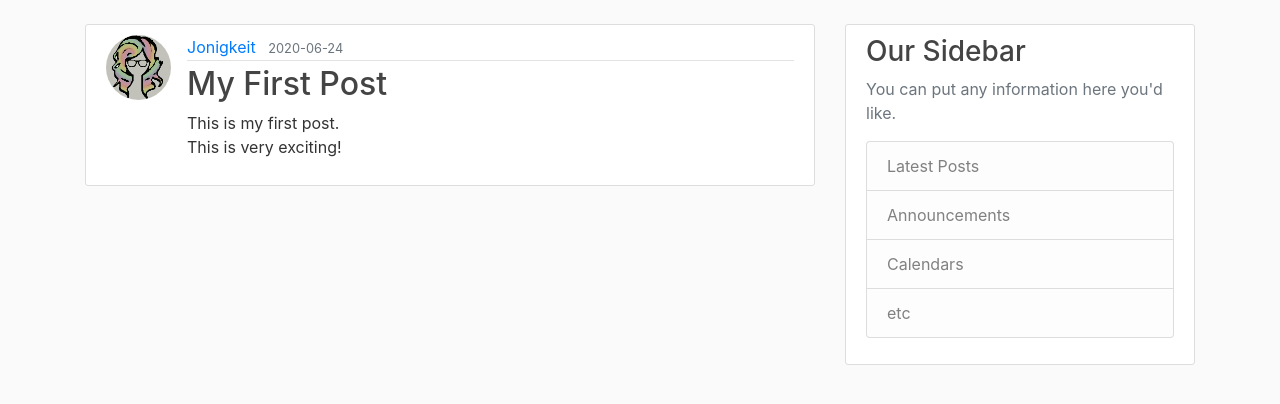
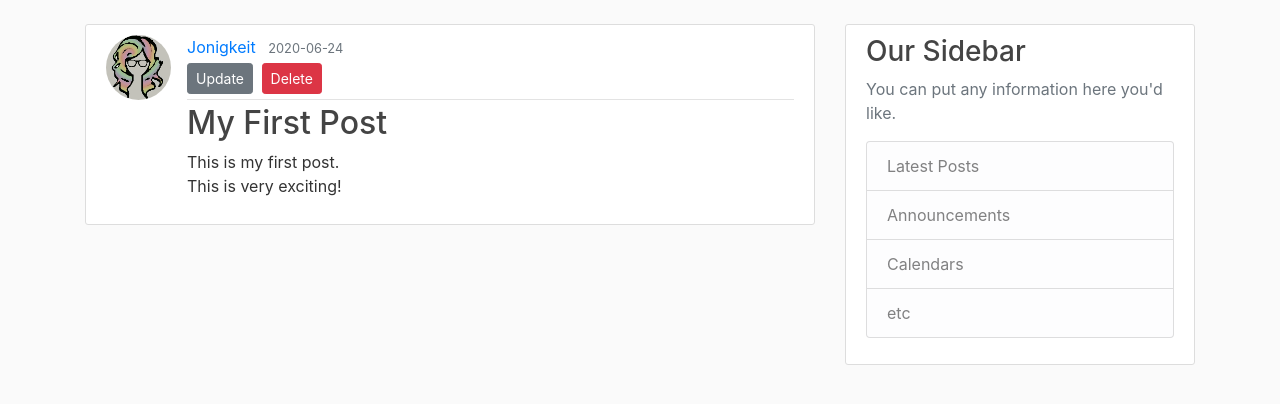
Before and after one commit to JaimieOnigkeit/ResumeProjects, a Flask app: page /post/1 in a window 1280 px wide. Shown: the part 56-460 px from the top of the page. Run offline with Flask 2, Linux system fonts and the light colour scheme; a user stored in the database is signed in; data comes from the database, SQL or seed files in the repository; both versions use the stored data as it was after the commit; parts of the project's set-up code (start-up, migrations or seed data) failed here and were passed over; some libraries are stand-ins or nearby versions.

Commit message:
Update and delete blog posts

```diff
--- a/flask_blog/flask_blog/routes.py
+++ b/flask_blog/flask_blog/routes.py
@@ -1,7 +1,7 @@
 import secrets
 import os
 from PIL import Image
-from flask import Flask, render_template, url_for, flash, redirect, request
+from flask import Flask, render_template, url_for, flash, redirect, request, abort
 from flask_blog.models import User, Post
 from flask_blog.forms import RegistrationForm, LoginForm, UpdateAccountForm, PostForm
 from flask_blog import app, db, bcrypt
@@ -107,9 +107,40 @@ def create_post():
         db.session.commit()
         flash(['Your post has been created!'], ['success'])
         return redirect(url_for('home'))
-    return render_template('create_post.html', title='New Post', form=form)
+    return render_template('create_post.html', title='New Post',
+                            form=form, legend="New Post")
 
 @app.route("/post/<int:post_id>")
 def post(post_id):
     post = Post.query.get_or_404(post_id)
     return render_template('post.html', title=post.title, post=post)
+
+@app.route("/post/<int:post_id>/update", methods=['GET', 'POST'])
+@login_required
+def update_post(post_id):
+    post = Post.query.get_or_404(post_id)
+    if post.author != current_user:
+        abort(403)
+    form = PostForm()
+    if form.validate_on_submit():
+        post.title = form.title.data
+        post.content = form.content.data
+        db.session.commit()
+        flash("Post updated", 'success')
+        return redirect(url_for('post', post_id=post.id))
+    elif request.method == 'GET':
+        form.title.data = post.title
+        form.content.data = post.content
+    return render_template('create_post.html', title='Update Post',
+                            form=form, legend="Update Post")
+
+@app.route("/post/<int:post_id>/delete", methods=['POST'])
+@login_required
+def delete_post(post_id):
+    post = Post.query.get_or_404(post_id)
+    if post.author != current_user:
+        abort(403)
+    db.session.delete(post)
+    db.session.commit()
+    flash('Post deleted')
+    return redirect(url_for('home'))
--- a/flask_blog/flask_blog/templates/create_post.html
+++ b/flask_blog/flask_blog/templates/create_post.html
@@ -9,7 +9,7 @@
         <form method='POST' action=''>
             {{ form.hidden_tag() }}
             <fieldset class="form-group">
-                <legend class="border-bottom mb-4">New Post</legend>
+                <legend class="border-bottom mb-4">{{ legend }}</legend>
 
                 <!--title field, returns errors if incorrect-->
                 <div class="form-group">
--- a/flask_blog/flask_blog/templates/home.html
+++ b/flask_blog/flask_blog/templates/home.html
@@ -11,7 +11,6 @@
             <div class="article-metadata">
                 <a class="mr-2" href="#">{{ post.author.username }}</a>
                 <small class="text-muted">{{ post.date_posted.strftime('%Y-%m-%d') }}</small>
-
             </div>
             <h2><a class="article-title" href="{{ url_for('post', post_id=post.id) }}">{{ post.title }}</a></h2>
             <p class="article-content">{{ post.content }}</p>
--- a/flask_blog/flask_blog/templates/post.html
+++ b/flask_blog/flask_blog/templates/post.html
@@ -10,11 +10,35 @@
         <div class="article-metadata">
             <a class="mr-2" href="#">{{ post.author.username }}</a>
             <small class="text-muted">{{ post.date_posted.strftime('%Y-%m-%d') }}</small>
-
+            {% if post.author == current_user %}
+                <div>
+                    <a class="btn btn-secondary btn-sm mt-1 mb-1" href="{{ url_for('update_post', post_id=post.id) }}">Update</a>
+                    <button type="button" class="btn btn-danger btn-sm m-1" data-toggle="modal" data-target="#deleteModal">Delete</button>
+                </div>
+            {% endif %}
         </div>
         <h2 class="article-title">{{ post.title }}</h2>
         <p class="article-content">{{ post.content }}</p>
         </div>
     </article>
+      <!-- Modal -->
+  <div class="modal fade" id="deleteModal" tabindex="-1" role="dialog" aria-labelledby="deleteModalLabel" aria-hidden="true">
+    <div class="modal-dialog" role="document">
+      <div class="modal-content">
+        <div class="modal-header">
+          <h5 class="modal-title" id="deleteModalLabel">Delete Post?</h5>
+          <button type="button" class="close" data-dismiss="modal" aria-label="Close">
+            <span aria-hidden="true">&times;</span>
+          </button>
+        </div>
+        <div class="modal-footer">
+          <button type="button" class="btn btn-secondary" data-dismiss="modal">Close</button>
+          <form action="{{ url_for('delete_post', post_id=post.id) }}" method="POST">
+            <input class="btn btn-danger" type="submit" value="Delete">
+          </form>
+        </div>
+      </div>
+    </div>
+  </div>
 {% endblock content %}
 <!-- <script src="" async defer></script> -->
```
Also changed, not shown: flask_blog/flask_blog/site.db.
